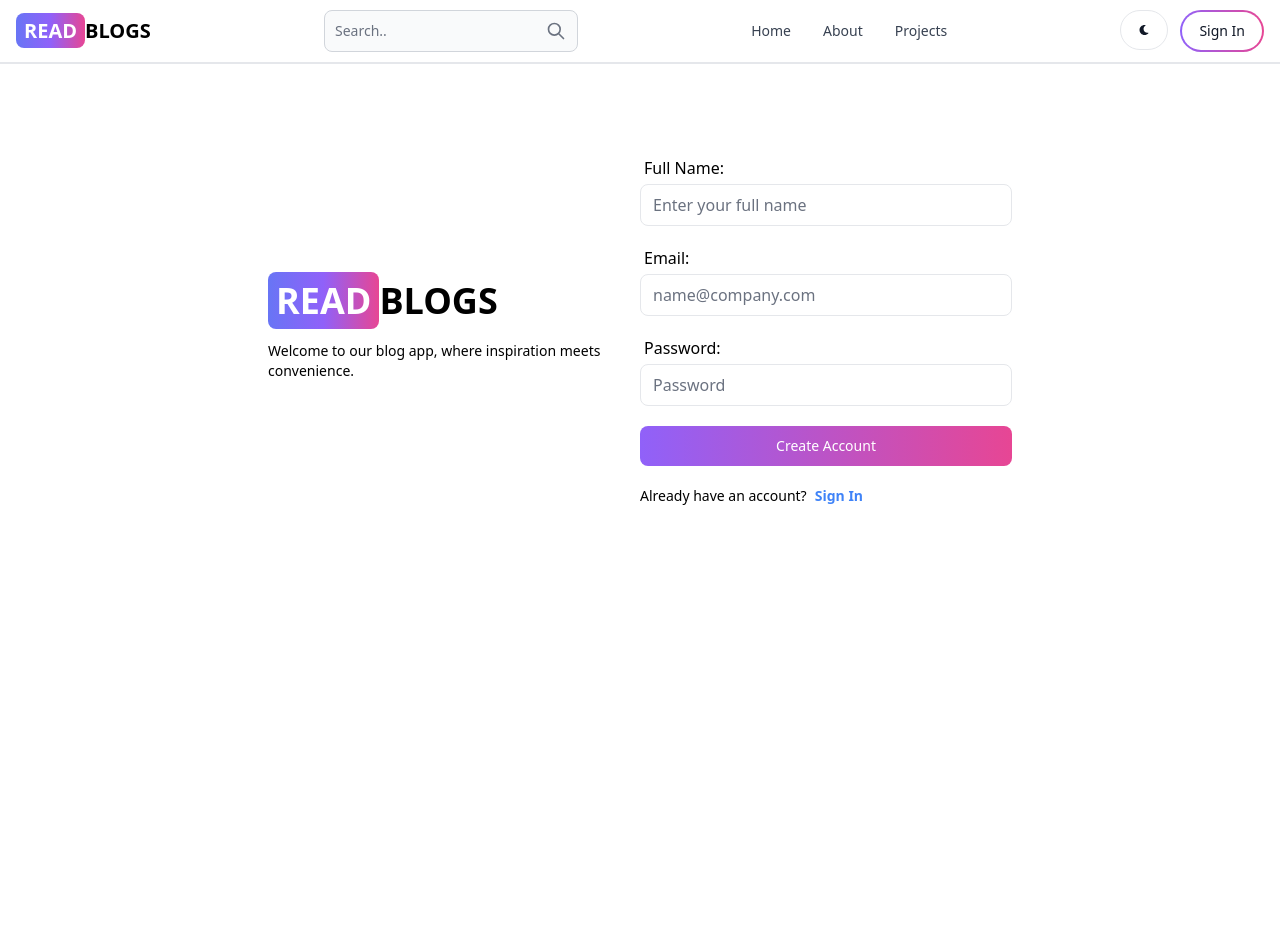
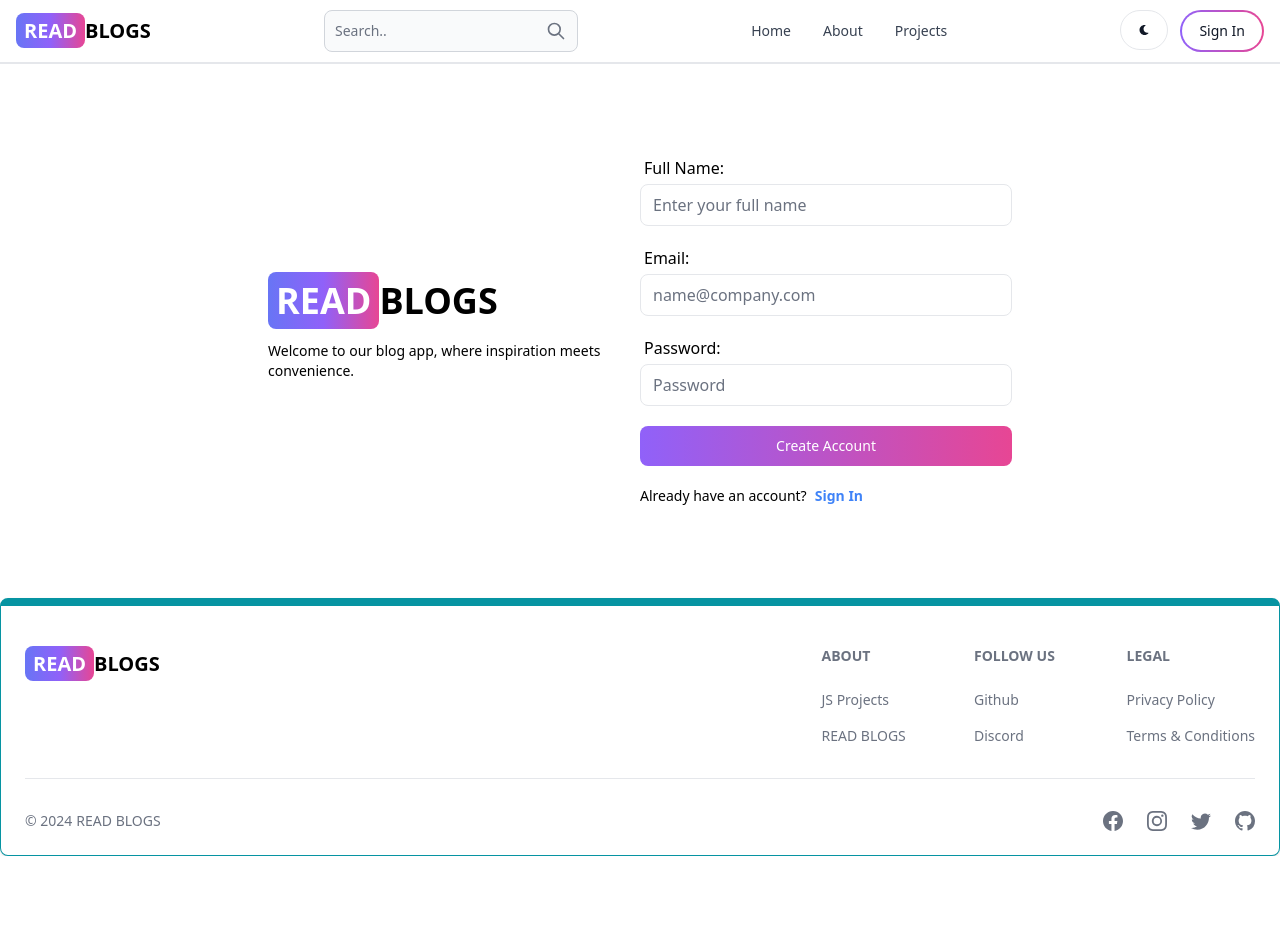
Before and after one commit to ProdanFattan/MERN_BLOG, a React (Vite) app in the folder Frontend/: page /Signup in a window 1280 px wide. Shown: the top 952 px of the page. After the commit the page ends 856 px from the top, so only its background shows below. Built offline with nearby package versions, Linux system fonts and the light colour scheme.

Commit message:
Footer completed

```diff
--- a/Frontend/src/components/footer/Footer.jsx
+++ b/Frontend/src/components/footer/Footer.jsx
@@ -1,11 +1,85 @@
-import React from "react";
+import { Footer } from "flowbite-react";
+import { Link } from "react-router-dom";
+import { BsFacebook, BsInstagram, BsTwitter, BsGithub } from "react-icons/bs";
+export default function FooterCom() {
+  return (
+    <Footer container className="border border-t-8 border-teal-500">
+      <div className="w-full max-w-7xl mx-auto">
+        <div className="w-full justify-between grid md:flex md:grid-cols-1">
+          <div className="mt-5">
+            <Link
+              to="/"
+              className="self-center whitespace-nowrap text-lg md:text-xl font-semibold dark:text-white"
+            >
+              <span className="px-2 py-1 bg-gradient-to-r from-indigo-500 via-purple-500 to-pink-500 rounded-lg text-white">
+                READ
+              </span>
+              BLOGS
+            </Link>
+          </div>
+          <div className="grid grid-cols-2 gap-8 mt-4 md:grid-cols-3 md:gap-6">
+            <div>
+              <Footer.Title title="About" />
+              <Footer.LinkGroup col>
+                <Footer.Link
+                  href="https://www.100jsprojects.com"
+                  target="_blank"
+                  rel="noopener noreferrer"
+                >
+                  JS Projects
+                </Footer.Link>
+                <Footer.Link
+                  href="/about"
+                  target="_blank"
+                  rel="noopener noreferrer"
+                >
+                  READ BLOGS
+                </Footer.Link>
+              </Footer.LinkGroup>
+            </div>
+            <div>
+              <Footer.Title title="Follow us" />
+              <Footer.LinkGroup col>
+                <Footer.Link
+                  href="https://www.github.com/sahandghavidel"
+                  target="_blank"
+                  rel="noopener noreferrer"
+                >
+                  Github
+                </Footer.Link>
+                <Footer.Link href="#">Discord</Footer.Link>
+              </Footer.LinkGroup>
+            </div>
+            <div>
+              <Footer.Title title="Legal" />
+              <Footer.LinkGroup col>
+                <Footer.Link href="#">Privacy Policy</Footer.Link>
+                <Footer.Link href="#">Terms &amp; Conditions</Footer.Link>
+              </Footer.LinkGroup>
+            </div>
+          </div>
+        </div>
+        <Footer.Divider />
+        <div className="w-full md:flex md:items-center md:justify-between grid grid-cols-1">
+          <div className="flex items-center justify-center">
+            <Footer.Copyright
+              href="#"
+              by="READ BLOGS"
+              year={new Date().getFullYear()}
+            />
+          </div>
 
-const Footer = () => {
-  return (
-    <>
-    Footer
-    </>
-  )
-};
-
-export default Footer;
+          <div className="flex gap-6 mt-3 md:mt-0 justify-center">
+            <Footer.Icon href="#" icon={BsFacebook} />
+            <Footer.Icon href="#" icon={BsInstagram} />
+            <Footer.Icon href="#" icon={BsTwitter} />
+            <Footer.Icon
+              href="https://github.com/ProdanFattan/MERN_BLOG"
+              icon={BsGithub}
+            />
+          </div>
+        </div>
+      </div>
+    </Footer>
+  );
+}
--- a/Frontend/src/pages/Signup.jsx
+++ b/Frontend/src/pages/Signup.jsx
@@ -4,7 +4,7 @@
 const Signup = () => {
   return (
     <>
-      <div className="min-h-screen my-20">
+      <div className="min-h-min my-20">
         <div className="flex p-3 max-w-3xl mx-auto flex-col md:flex-row md:items-center">
           {/* left side */}
           <div className="flex-1">
```
